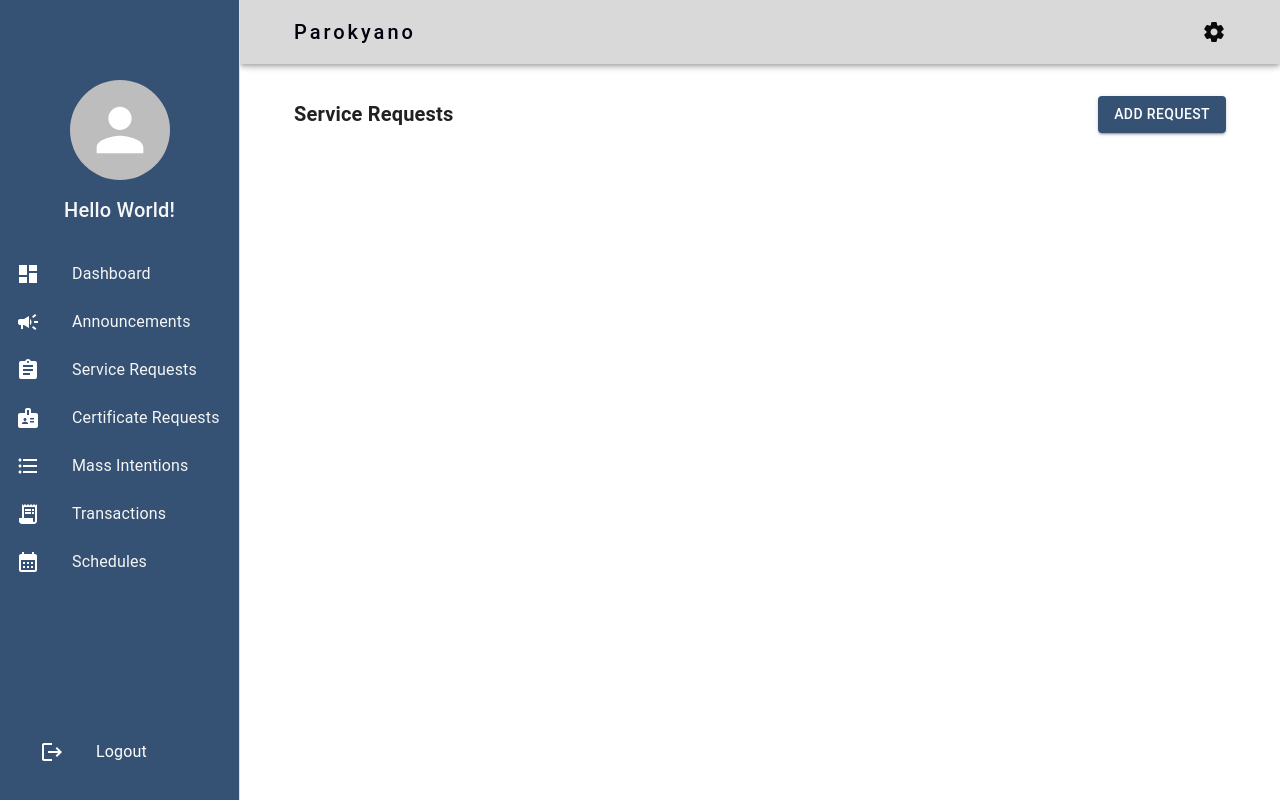
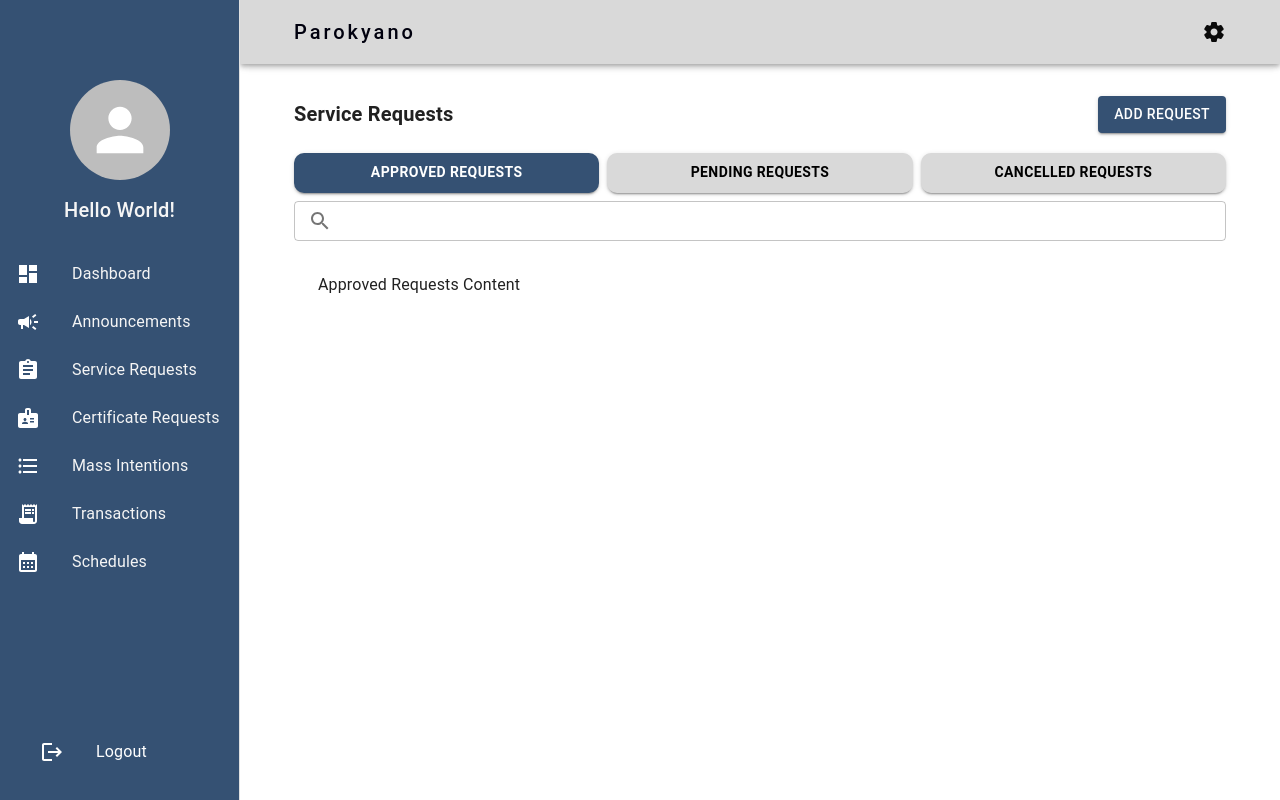
Before and after one commit to b1gmcdaddy/parokyano, a React (Vite) app in the folder client/: page /service-requests in a window 1280 px wide. Built offline with nearby package versions, Linux system fonts and the light colour scheme.

Commit message:
added: status tabs in service request

```diff
--- a/client/src/pages/staff/ServiceRequests.jsx
+++ b/client/src/pages/staff/ServiceRequests.jsx
@@ -1,9 +1,16 @@
 import React, { useState, useEffect } from "react";
 import NavStaff from "../../components/NavStaff";
-import { Box, Toolbar, Typography, Button } from "@mui/material";
+import { Box, Toolbar, Typography, Button, Grid, TextField, InputAdornment } from "@mui/material";
+import SearchIcon from '@mui/icons-material/Search';
 
 
 const ServiceRequests = () => {
+  const [activeTab, setActiveTab] = useState(0);
+
+  const handleTabChange = (index) => {
+    setActiveTab(index);
+  };
+
   return (
     <Box sx={{ display: "flex", mx: { md: "30px" } }}>
       <NavStaff />
@@ -15,7 +22,79 @@ const ServiceRequests = () => {
             <Button variant="contained" type="button" sx={{backgroundColor:"#355173"}}>ADD REQUEST</Button>
           </Box>
 
+          <Box sx={{ width: '100%', marginTop: '20px'}}>
+            <Grid container spacing={1}>
+              <Grid item sm={4}>
+                <Button
+                  fullWidth
+                  variant="contained"
+                  type="button"
+                  sx={{
+                    backgroundColor: activeTab === 0 ? "#355173" : "#D9D9D9",
+                    height: '40px',
+                    borderRadius: '10px',
+                    fontWeight: 'bold',
+                    color: activeTab === 0 ? 'white' : 'black',
+                  }}
+                  onClick={() => handleTabChange(0)}
+                >
+                  Approved Requests
+                </Button>
+              </Grid>
+              <Grid item sm={4}>
+                <Button
+                  fullWidth
+                  variant="contained"
+                  type="button"
+                  sx={{
+                    backgroundColor: activeTab === 1 ? "#355173" : "#D9D9D9",
+                    height: '40px',
+                    borderRadius: '10px',
+                    fontWeight: 'bold',
+                    color: activeTab === 1 ? 'white' : 'black',
+                  }}
+                  onClick={() => handleTabChange(1)}
+                >
+                  Pending Requests
+                </Button>
+              </Grid>
+              <Grid item sm={4}>
+                <Button
+                  fullWidth
+                  variant="contained"
+                  type="button"
+                  sx={{
+                    backgroundColor: activeTab === 2 ? "#355173" : "#D9D9D9",
+                    height: '40px',
+                    borderRadius: '10px',
+                    fontWeight: 'bold',
+                    color: activeTab === 2 ? 'white' : 'black',
+                  }}
+                  onClick={() => handleTabChange(2)}
+                >
+                  Cancelled Requests
+                </Button>
+              </Grid>
 
+              <Grid item sm={12}>
+                <TextField fullWidth size="small" InputProps={{
+                  startAdornment: (
+                    <InputAdornment position="start">
+                      <SearchIcon />
+                    </InputAdornment>
+                  ),
+                }}/>
+              </Grid>
+
+              <Grid item>
+                <Box sx={{ p: 3 }}>
+                  {activeTab === 0 && <Box>Approved Requests Content</Box>}
+                  {activeTab === 1 && <Box>Pending Requests Content</Box>}
+                  {activeTab === 2 && <Box>Cancelled Requests Content</Box>}
+                </Box>
+              </Grid>
+            </Grid>
+          </Box>
         </Box>
     </Box>
   );
```
